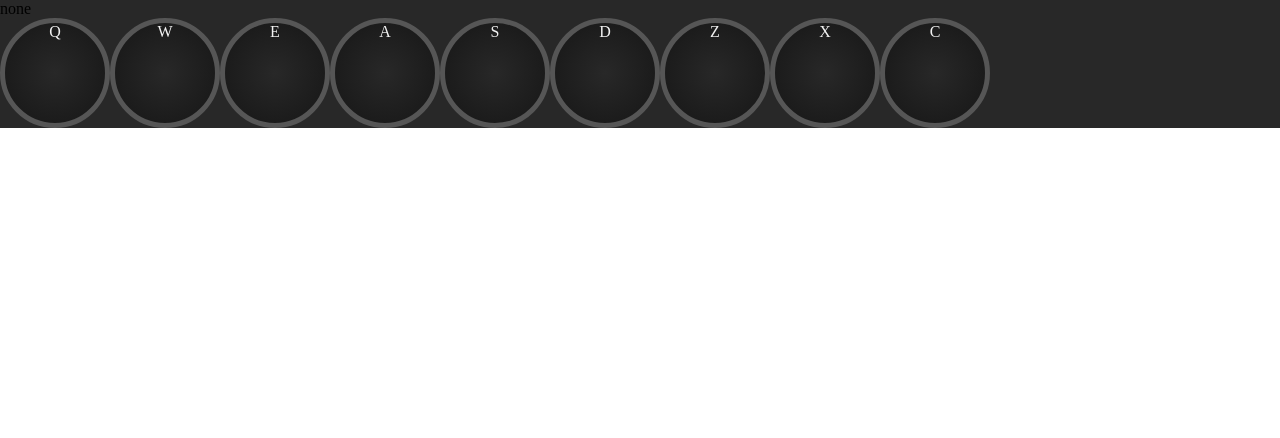
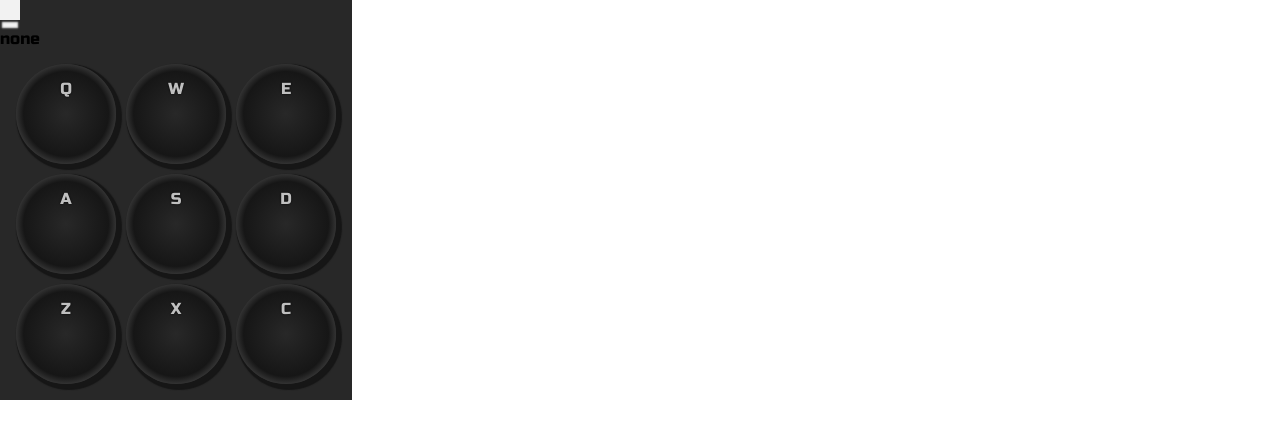
Before and after one commit to askov/drum-machine, a React app: page / in a window 1280 px wide. Built offline with nearby package versions, Linux system fonts and the light colour scheme.

Commit message:
css, power state

```diff
--- a/app/components/DrumMachine.js
+++ b/app/components/DrumMachine.js
@@ -8,8 +8,14 @@ export class DrumMachine extends React.Component {
     this.playAudio = this.playAudio.bind(this);
     this.handleKeyDown = this.handleKeyDown.bind(this);
     this.handleKeyUp = this.handleKeyUp.bind(this);
+    this.updateDisplay = this.updateDisplay.bind(this);
+    this.handlePowerClick = this.handlePowerClick.bind(this);
+    this.activatePad = this.activatePad.bind(this);
+
+
     this.state = {
       display: 'none',
+      power: false,
       kit: [
         { key: 'Q', active: false, src: 'https://cdn.glitch.com/0966cc53-0935-45e4-9edf-7c4fa500e219%2FRX15%20CLHH.wav?1532352722339', name: 'CLHH' },
         { key: 'W', active: false, src: 'https://cdn.glitch.com/0966cc53-0935-45e4-9edf-7c4fa500e219%2FRX15%20SNR%20D1.wav?1532352722730', name: 'SNR D1' },
@@ -35,6 +41,9 @@ export class DrumMachine extends React.Component {
     audio.pause();
     audio.currentTime = 0;
     audio.play();
+    // this.activatePad(audio.id);
+
+    this.updateDisplay(audio.dataset.name);
   }
   updateDisplay(text) {
     this.setState({ display: text });
@@ -58,14 +67,13 @@ export class DrumMachine extends React.Component {
     this.deactivatePad(x);
   }
   handleKeyDown(e) {
+    if (!this.state.power) return;
     const x = this.mapKeyCode(e.keyCode);
+    if (!x) return;
     this.activatePad(x);
-    if (x) {
-      const audio = document.getElementById(x);
-      if (!audio) return;
-      audio.click();
-      this.updateDisplay(audio.dataset.name);
-    }
+    const audio = document.getElementById(x);
+    if (!audio) return;
+    audio.click();
   }
   activatePad(key) {
     this.setState({
@@ -81,12 +89,16 @@ export class DrumMachine extends React.Component {
       })
     });
   }
-
+  handlePowerClick() {
+    this.setState({ power: !this.state.power });
+  }
   render() {
     return (
       <div id="drum-machine" className="drum-machine-body">
+        <div role="button" className="power-button" onClick={this.handlePowerClick}></div>
+        <div className={'power-led' + (this.state.power ? ' power-led--on' : '')}></div>
         <Display text={this.state.display} />
-        <div className="drum-pad-container">
+        <div className={'drum-pad-container' + (this.state.power ? ' drum-pad-container--on' : '')}>
           {
             this.state.kit.map(pad =>
               <DrumPad pad={pad} key={pad.key} play={this.playAudio} />
--- a/app/components/DrumPad.js
+++ b/app/components/DrumPad.js
@@ -13,7 +13,8 @@ export class DrumPad extends React.Component {
     return (
       <div
         role="button" tabIndex="-1"
-        className={'drum-pad' + (this.props.pad.active ? ' drum-pad--active' : '')}
+        className={'drum-pad' +
+          (this.props.pad.active ? ' drum-pad--active' : '')}
         onClick={this.handlePadClick}
       > <span>{this.props.pad.key}</span>
         <audio
--- a/app/index.html
+++ b/app/index.html
@@ -4,6 +4,7 @@
 <head>
   <meta charset="utf-8">
   <title>Build a Drum Machine</title>
+  <link href="https://fonts.googleapis.com/css?family=Russo+One" rel="stylesheet">
 </head>
 
 <body>
--- a/app/styles/style.scss
+++ b/app/styles/style.scss
@@ -1,30 +1,67 @@
 @import './normalize';
 
+.power-button {
+  cursor: pointer;
+  width: 20px;
+  height: 20px;
+  background-color: #f2f2f2;
+}
+.power-led {
+  width: 20px;
+  height: 10px;
+  // border-radius: 2px;
+  background-color: #f2f2f2;
+  box-shadow: inset 0 0 2px 2px #282828;
+  // background: radial-gradient(#282828, #161616 60%, grey);
+  // background: radial-gradient(grey, #282828);
+
+  // box-shadow: 2px 2px 1px 2px #161616;
+  &--on {
+    background-color: red;
+  }
+}
 .drum-machine-body {
+  font-family: 'Russo One', sans-serif;
   background-color: #282828;
+  display: inline-block;
 }
 .drum-pad-container {
-  display: flex;
+  display: grid;
+  grid-template-columns: auto auto auto;
+  grid-gap: 10px;
+  // background-color: red;
+  padding: 1em;
+  pointer-events: none;
+  &--on {
+    pointer-events: all;
+  }
 }
 .drum-pad {
+  user-select: none;
+  box-sizing: border-box;
   cursor: pointer;
   text-align: center;
-  color: #f2f2f2;
+  color: #bfbfbf;
   background-color: #282828;
   border-radius: 50%;
   width: 100px;
   height: 100px;
-  background: radial-gradient(#282828, #161616);
-  border: 5px solid #565656;
+  padding: 1em;
+  background: radial-gradient(#282828, #161616 60%, grey);
+  box-shadow: 3px 3px 1px 3px #161616;
   &:focus {
     outline: none;
   }
-  &--active {
-    border-color: orange;
-    color: orange;
+  text-shadow: 0 0 2px black;
+
+  &--active, &:active {
+    box-shadow: 1px 1px 1px 3px #161616, inset 0 0 10px 1px #005ef7;
+    border-color: #005ef7;
+    color: #a0c4ff;
+    text-shadow: 0 0 5px #a0c4ff;
   }
-  // &:active {
-  //   background-color: red;
-  //   border-color: red;
-  // }
+  span {
+    display: absolute;
+    top: 0;
+  }
 }
```
